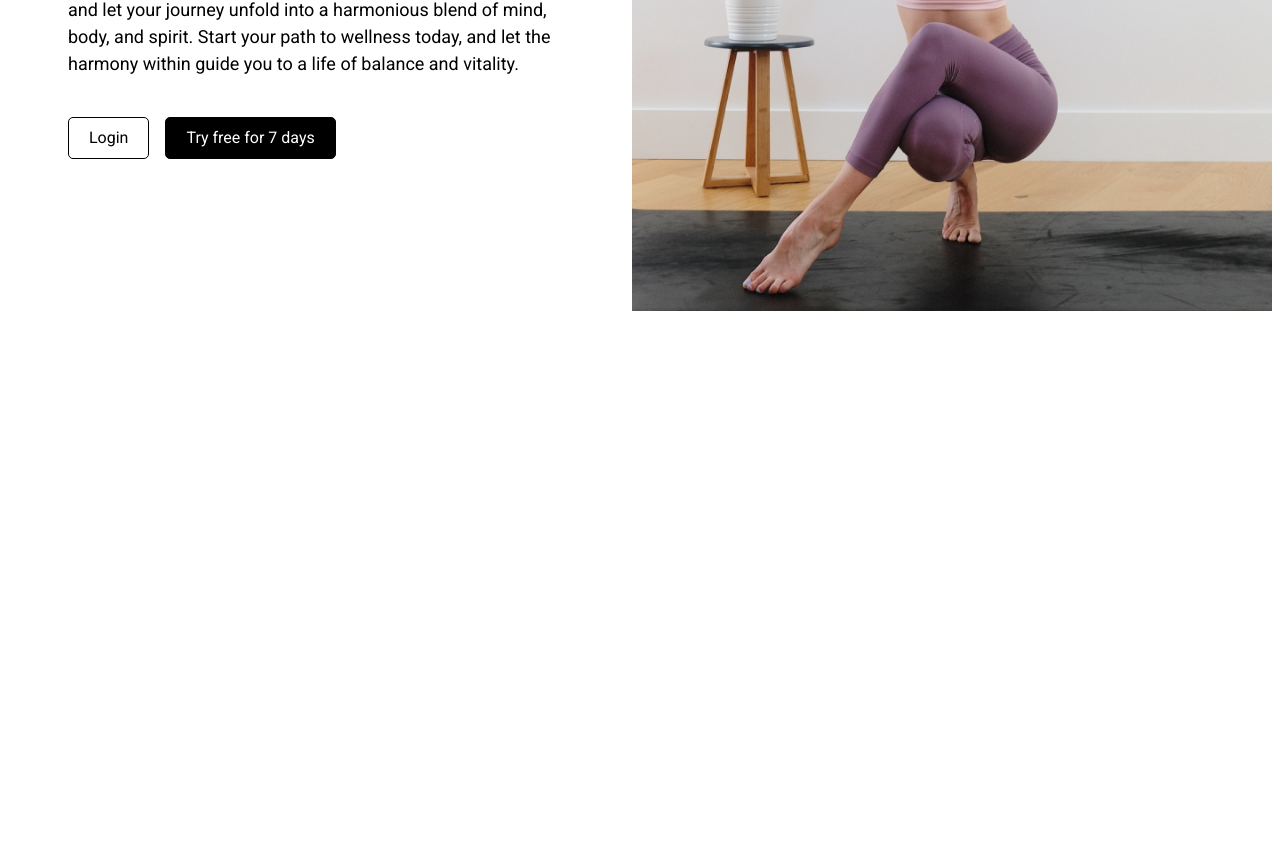
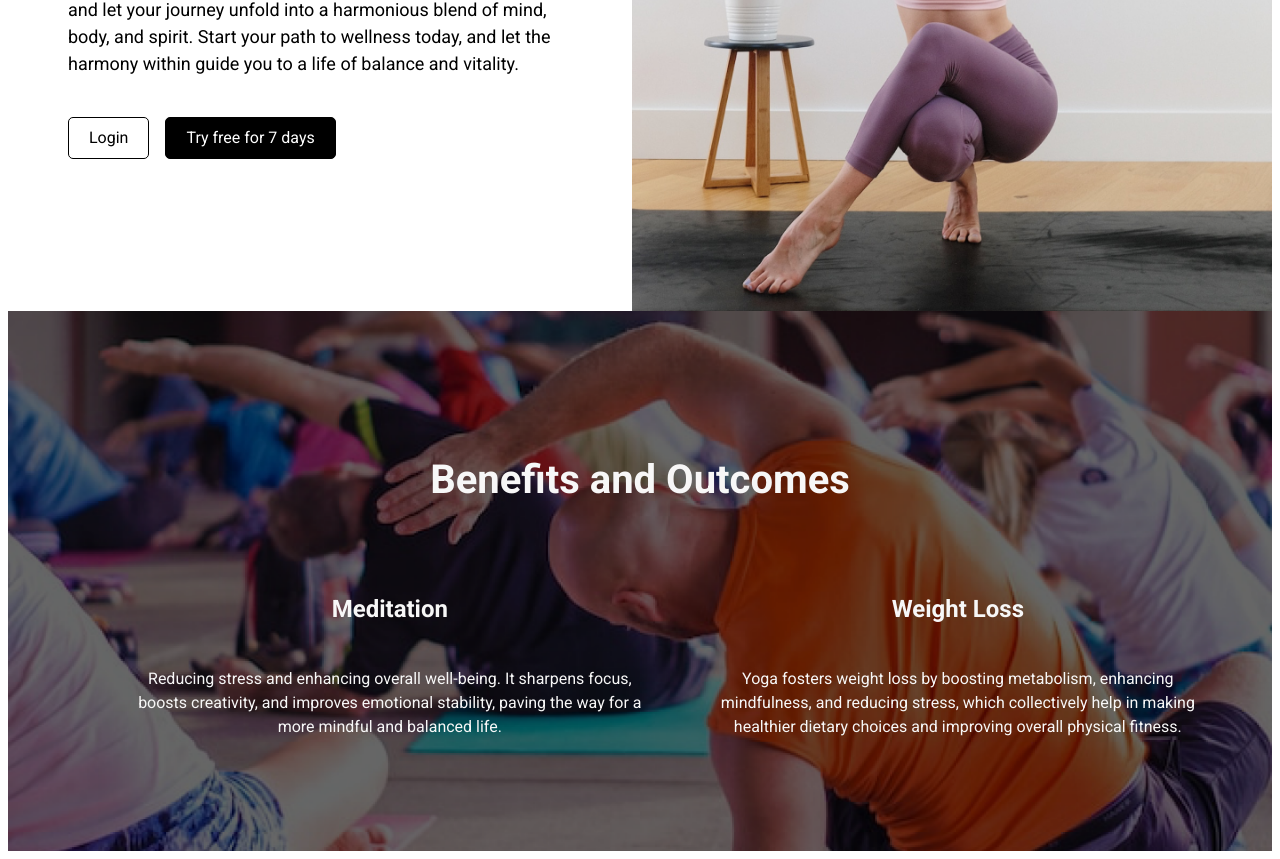
Before and after one commit to max-faria/nirvanayoga-landingpage, a React (Vite) app: page / in a window 1280 px wide. Shown: the part 570-1429 px from the top of the page. Before the commit the page ends 889 px from the top, so only its background shows below. Built offline with nearby package versions, Linux system fonts and the light colour scheme; the HTML template or start-up script is replaced by a standard one.

Commit message:
feat: benefits section added

```diff
--- a/src/App.tsx
+++ b/src/App.tsx
@@ -1,3 +1,4 @@
+import BenefitsSection from './components/BenefitsSection'
 import Header from './components/Header/Header'
 import HeroSection from './components/HeroSection'
 
@@ -7,6 +8,7 @@ function App() {
     <>
       <Header/>
       <HeroSection/>
+      <BenefitsSection/>
     </>
   )
 }
--- /dev/null
+++ b/src/components/BenefitsSection/index.tsx
@@ -0,0 +1,37 @@
+import {
+  CardContent,
+  CardContentB,
+  Container,
+  DescriptionCard,
+  Grid,
+  Title,
+  TitleCard,
+} from "./styles";
+
+const BenefitsSection = () => {
+  return (
+    <Container>
+      <Title>Benefits and Outcomes</Title>
+      <Grid>
+        <CardContent>
+          <TitleCard>Meditation</TitleCard>
+          <DescriptionCard>
+            Reducing stress and enhancing overall well-being. It sharpens focus,
+            boosts creativity, and improves emotional stability, paving the way
+            for a more mindful and balanced life.
+          </DescriptionCard>
+        </CardContent>
+        <CardContentB>
+          <TitleCard>Weight Loss</TitleCard>
+          <DescriptionCard>
+            Yoga fosters weight loss by boosting metabolism, enhancing
+            mindfulness, and reducing stress, which collectively help in making
+            healthier dietary choices and improving overall physical fitness.{" "}
+          </DescriptionCard>
+        </CardContentB>
+      </Grid>
+    </Container>
+  );
+};
+
+export default BenefitsSection;
--- /dev/null
+++ b/src/components/BenefitsSection/styles.tsx
@@ -0,0 +1,74 @@
+import styled from "styled-components";
+import img from "../../assets/benefits.png";
+
+export const Container = styled.div`
+  background-image: url(${img});
+  background-size: cover;
+  background-position: center;
+  display: flex;
+  flex-direction: column;
+  justify-content: center;
+  align-items: center;
+  gap: 32px;
+  padding: 112px 64px;
+`;
+export const Title = styled.h2`
+  color: #f7f7f7;
+  font-family: Roboto, sans-serif;
+  font-size: 40px;
+  font-style: normal;
+  font-weight: 700;
+  line-height: 120%; /* 48px */
+`;
+
+export const Grid = styled.div`
+  display: grid;
+  grid-template-columns: repeat(2, 1fr)
+  column-gap: 24px;
+  grid-template-areas:
+  "a b"
+`;
+
+export const CardContent = styled.div`
+  grid-area: a;
+  display: flex;
+  flex-direction: column;
+  gap: 16px;
+  align-items: center;
+  padding: 0 55px;
+`;
+
+export const CardContentB = styled.div`
+  grid-area: b;
+  display: flex;
+  flex-direction: column;
+  gap: 16px;
+  align-items: center;
+`;
+
+export const ImgCard = styled.img`
+  display: flex;
+  width: 48px;
+  height: 48px;
+  justify-content: center;
+  align-items: center;
+`;
+
+export const TitleCard = styled.h3`
+  color: var(--Kuno-Greywhite, #f7f7f7);
+  font-family: Roboto, sans-serif;
+  font-size: 24px;
+  font-style: normal;
+  font-weight: 700;
+  line-height: 140%; /* 33.6px */
+`;
+
+export const DescriptionCard = styled.div`
+  color: var(--Kuno-Greywhite, #f7f7f7);
+  text-align: center;
+  font-family: Roboto, sans-serif;
+  font-size: 16px;
+  font-style: normal;
+  font-weight: 400;
+  line-height: 150%; /* 24px */
+`;
--- a/src/components/Header/styles.tsx
+++ b/src/components/Header/styles.tsx
@@ -47,7 +47,7 @@ export const NavButton = styled.button`
   align-items: flex-start;
   gap: 10px;
   color: var(--Black, #000);
-  font-family: Roboto;
+  font-family: Roboto, sans-serif;
   font-size: 16px;
   font-style: normal;
   font-weight: 400;
@@ -113,7 +113,7 @@ export const Title = styled.h1`
 
 export const Subtitle = styled.h2`
   color: var(--Black, #000);
-  font-family: Roboto;
+  font-family: Roboto, sans-serif;
   font-size: 18px;
   font-style: normal;
   font-weight: 400;
--- a/src/index.css
+++ b/src/index.css
@@ -1,6 +1,6 @@
-/* :root {
-  font-family: Inter, system-ui, Avenir, Helvetica, Arial, sans-serif;
-  line-height: 1.5;
+:root {
+  font-family: Roboto, sans-serif;
+  /* line-height: 1.5;
   font-weight: 400;
 
   color-scheme: light dark;
@@ -10,8 +10,8 @@
   font-synthesis: none;
   text-rendering: optimizeLegibility;
   -webkit-font-smoothing: antialiased;
-  -moz-osx-font-smoothing: grayscale;
-} */
+  -moz-osx-font-smoothing: grayscale; */
+}
 
 /* a {
   font-weight: 500;
```
Also changed, not shown: src/assets/benefits.png (added).
